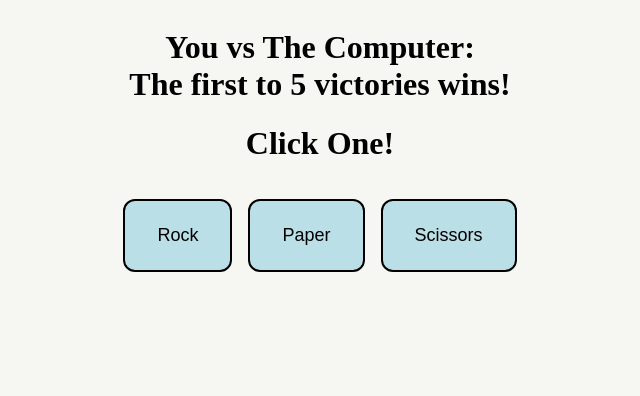
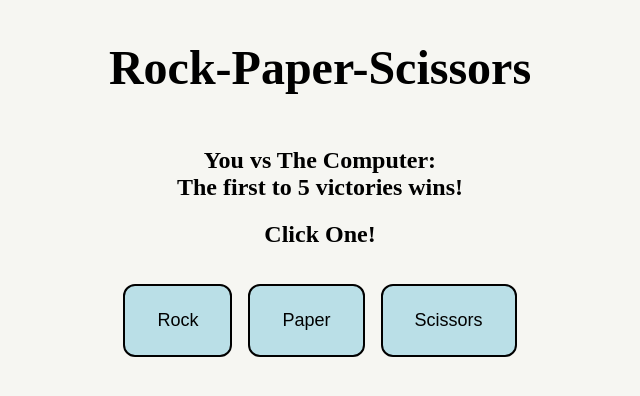
Before and after one commit to adrianjd/rock-paper-scissors, a plain HTML site: page index.html in a window 1280 px wide. Shown: the whole page, without its empty margins (320-960 px from the left). Drawn offline with Linux system fonts and the light colour scheme.

Commit message:
Add website title and adjust font size in index.html

```diff
--- a/index.html
+++ b/index.html
@@ -7,9 +7,12 @@
     <link href="./style.css" rel="stylesheet">
 </head>
 <body>
+    <div class="title">
+        <h1>Rock-Paper-Scissors</h1>
+    </div>
     <div class="instructions">
-        <h1>You vs The Computer:<br /> The first to 5 victories wins!</h1>
-        <h1 class="command">Click One!</h1>
+        <h2>You vs The Computer:<br /> The first to 5 victories wins!</h2>
+        <h2 class="command">Click One!</h2>
     </div>
     <div class="buttons">
         <button class="rock">Rock</button>
--- a/style.css
+++ b/style.css
@@ -5,6 +5,10 @@ body {
     justify-content: center;
     align-items: center;
     text-align: center;
+}
+
+.title h1 {
+    font-size: 48px;
 }
 
 .buttons {
```
